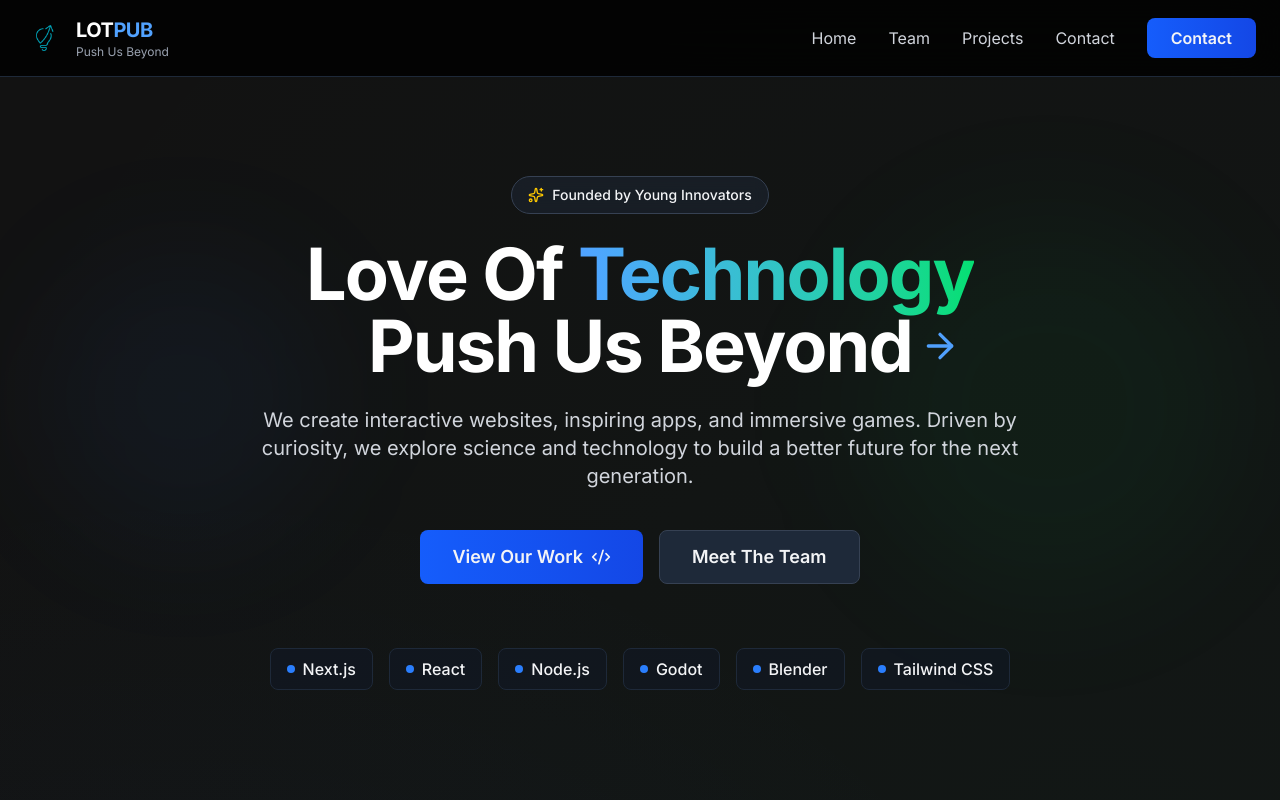
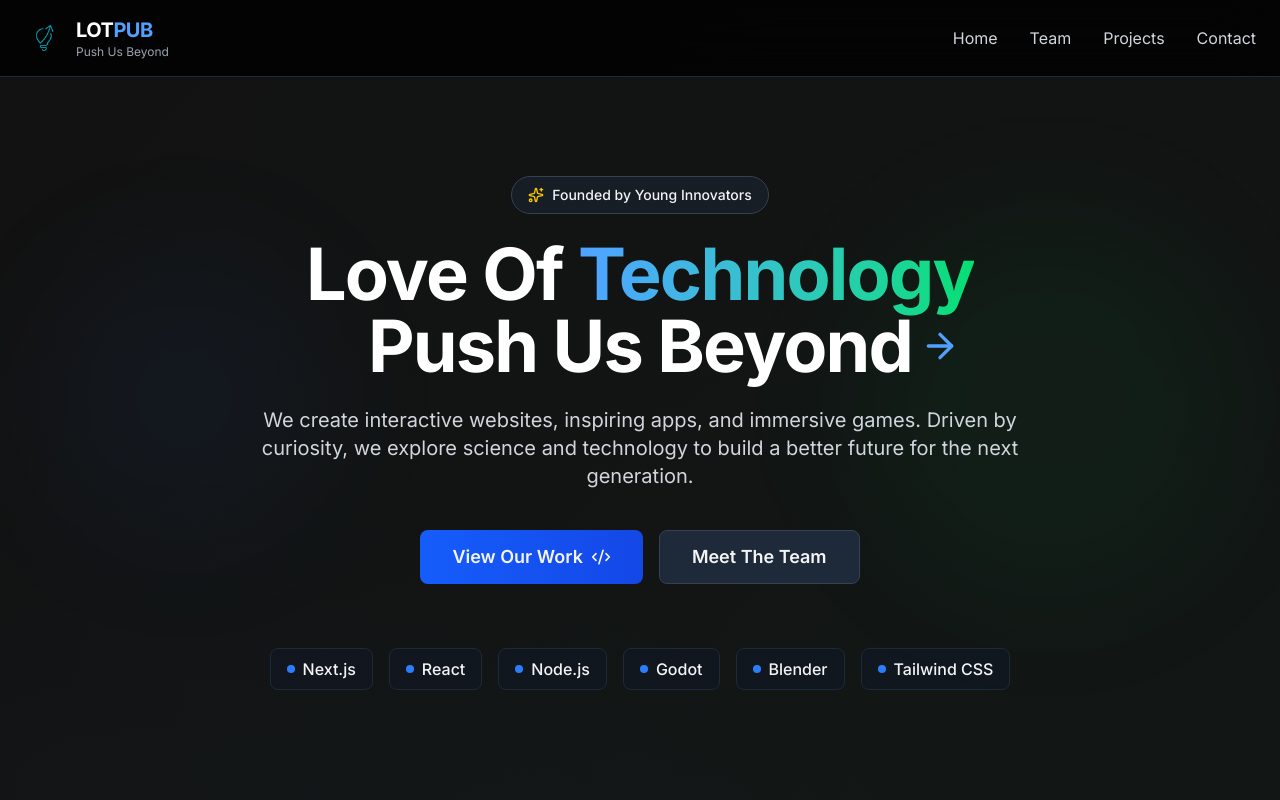
Before and after one commit to mubbyomosanya-eng/lotpub, a Next.js app: page / in a window 1280 px wide. Shown: the top 800 px of the page. Built offline with nearby package versions, Linux system fonts and the light colour scheme.

Commit message:
Update Navbar.tsx

```diff
--- a/components/Navbar.tsx
+++ b/components/Navbar.tsx
@@ -51,12 +51,6 @@ export default function Navbar() {
                 <span className="absolute -bottom-1 left-0 w-0 h-0.5 bg-blue-500 group-hover:w-full transition-all duration-300"></span>
               </Link>
             ))}
-            <Link
-              href="/contact"
-              className="px-6 py-2 bg-gradient-to-r from-blue-600 to-blue-700 rounded-lg font-semibold hover:shadow-lg hover:shadow-blue-500/30 transition-all"
-            >
-              Contact
-            </Link>
           </div>
 
           {/* Mobile Menu Button */}
@@ -88,4 +82,5 @@ export default function Navbar() {
       </div>
     </nav>
   );
+
 }
```
